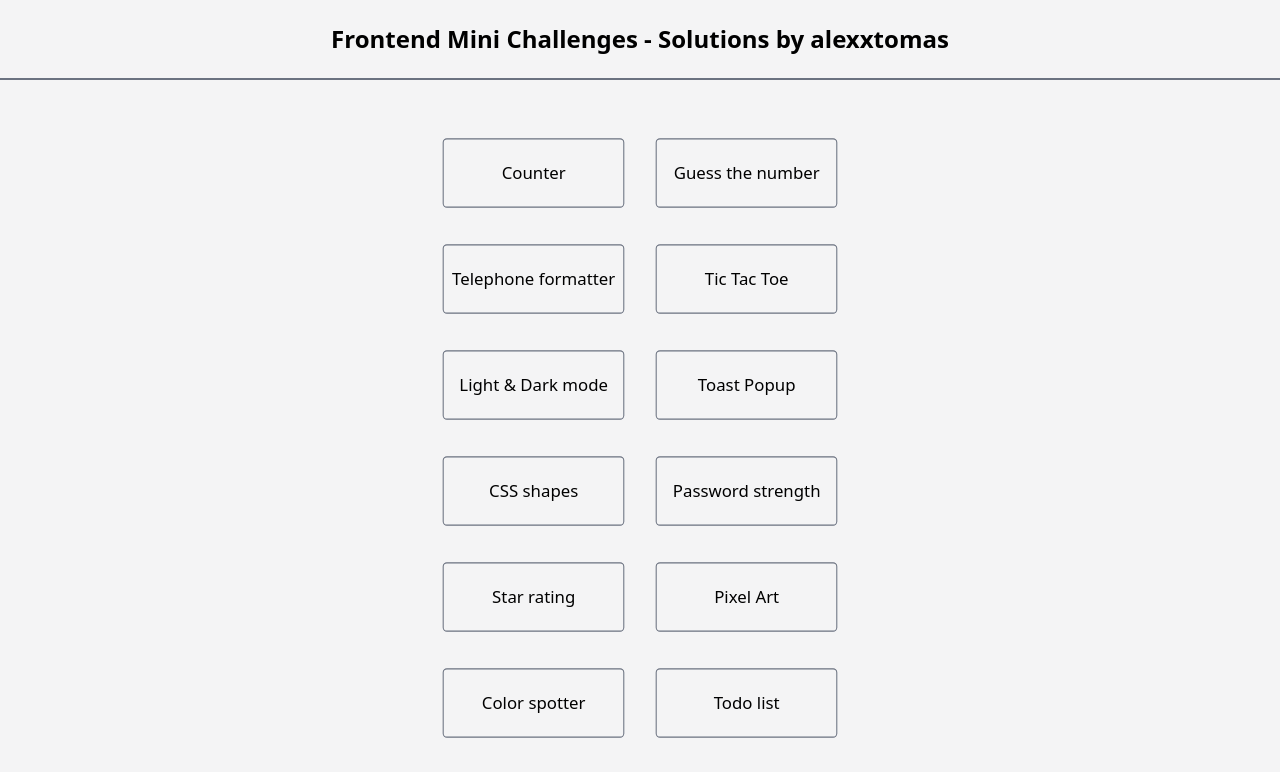
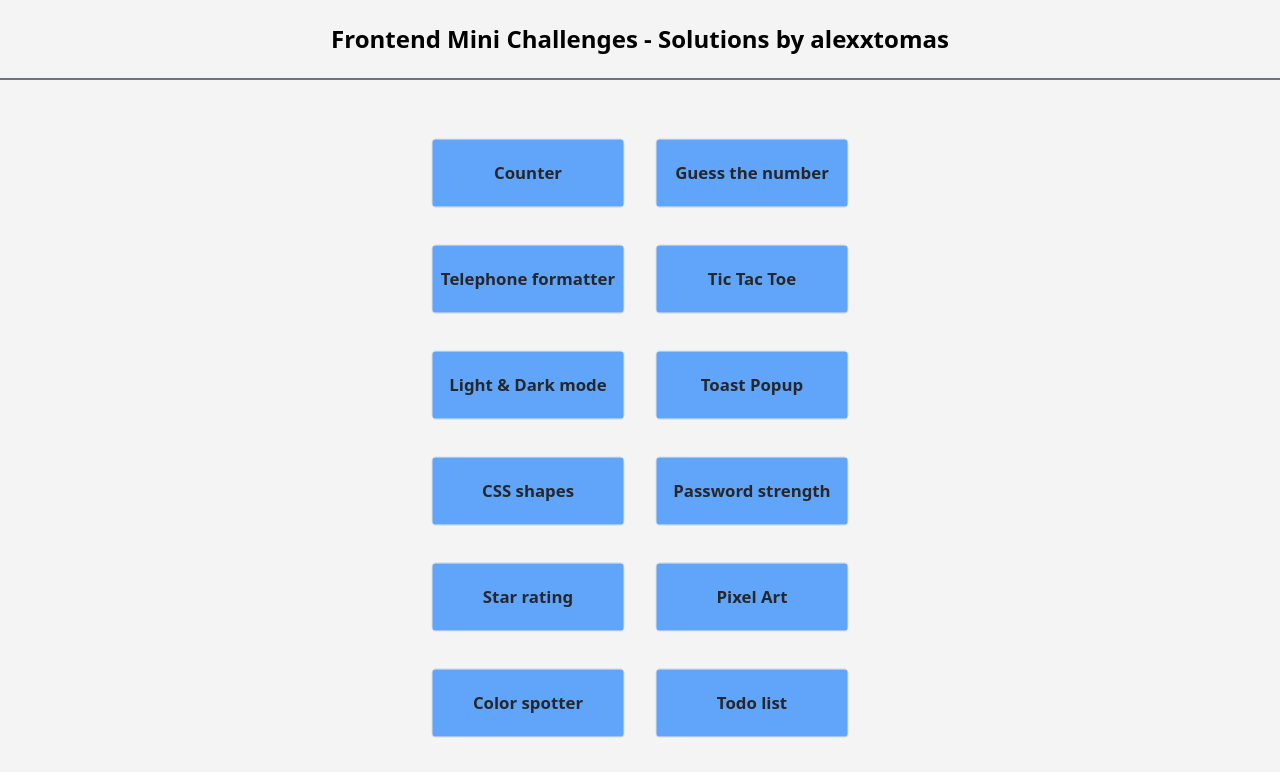
Before and after one commit to alexxtomas/Frontend-Mini-Challenges, a Next.js app: page / in a window 1280 px wide. Shown: the top 772 px of the page. Built offline with nearby package versions, Linux system fonts and the light colour scheme.

Commit message:
Change cards styles

```diff
--- a/src/pages/index.js
+++ b/src/pages/index.js
@@ -15,7 +15,7 @@ export default function Home() {
             return (
               <li
                 key={name}
-                className='flex items-center justify-center flex-col border border-gray-500 py-8 px-2 rounded text-center cursor-pointer transition-colors h-14 w-30 hover:bg-green-400   hover:text-gray-800 hover:border-green-400 scale-105'
+                className='flex items-center justify-center flex-col border  py-8 px-2 rounded text-center cursor-pointer transition-colors h-14 w-30 bg-blue-400 text-zinc-800 font-semibold hover:opacity-100  hover:brightness-150  hover:text-black  scale-105'
               >
                 <Link href={path}>{name}</Link>
               </li>
```
